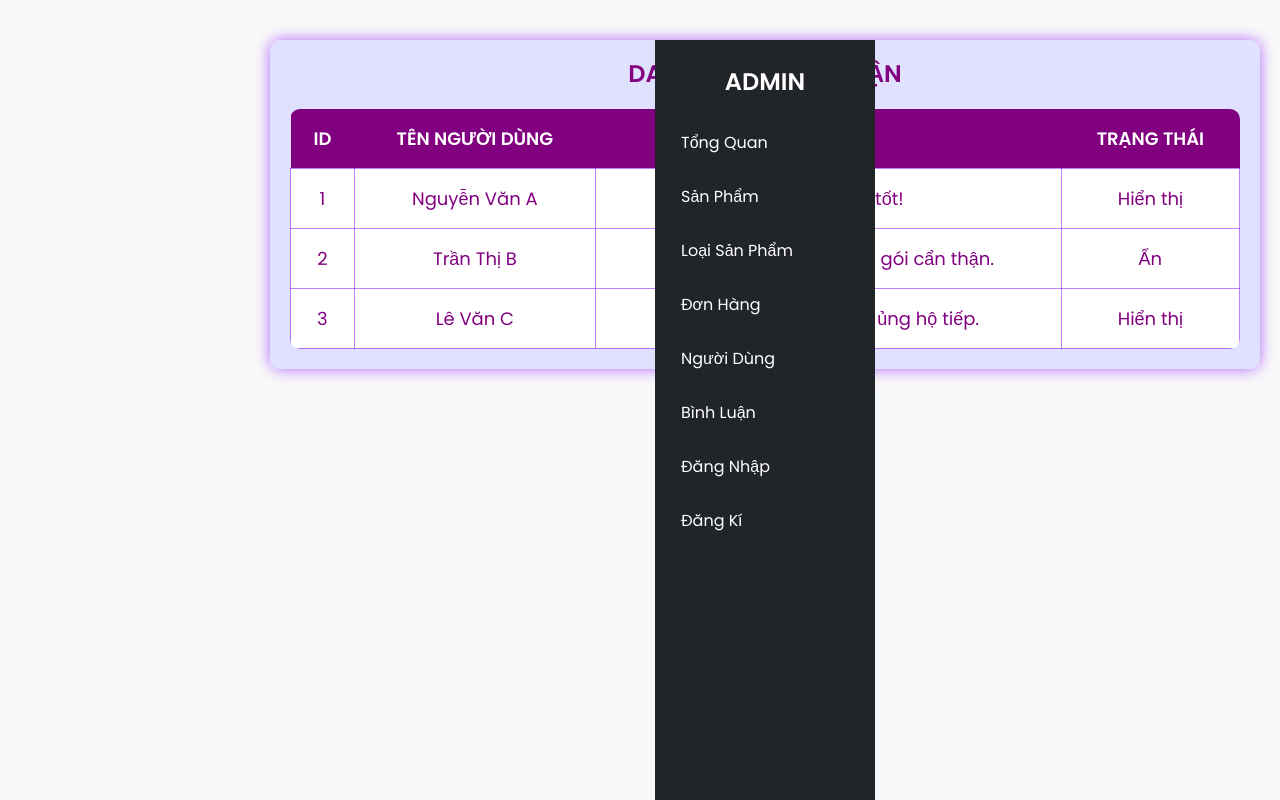
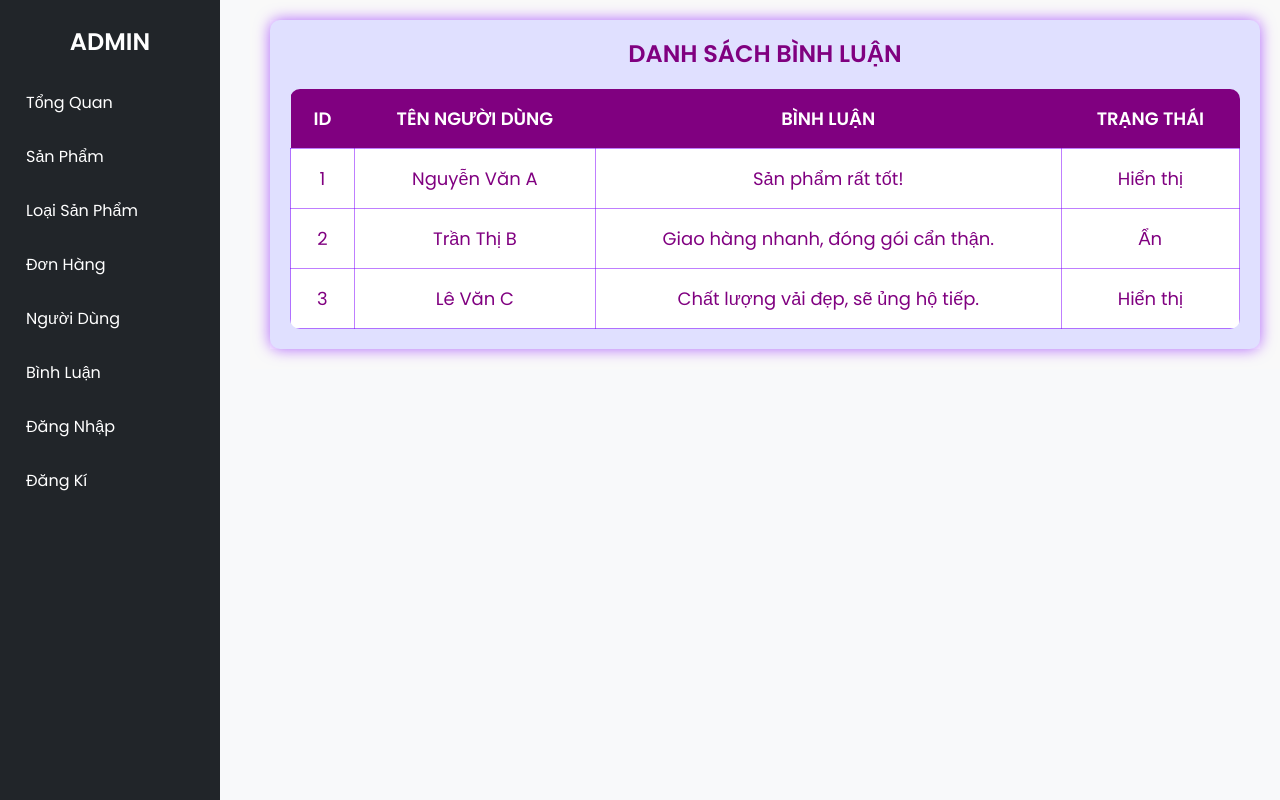
Before and after one commit to duyhuynh24/Asm-FE2-Shop_quan_ao, a React (Create React App) app: page /admin/comments in a window 1280 px wide. Built offline with nearby package versions, Linux system fonts and the light colour scheme.

Commit message:
Hoàn thiện part 2

```diff
--- a/src/view/pages/admin/category/category.jsx
+++ b/src/view/pages/admin/category/category.jsx
@@ -4,9 +4,11 @@
 
 const Category = () => {
     return (
+        <>
+
+            <HeaderAdmin />
             <div className="category-container">
                 <div className="content">
-                    <HeaderAdmin />
 
                     <div className="category-card">
                         <div className="category-header">
@@ -52,6 +54,8 @@
                     </div>
                 </div>
             </div>
+        </>
+
     );
 }
 
--- a/src/view/pages/admin/comment/comment.css
+++ b/src/view/pages/admin/comment/comment.css
@@ -18,7 +18,6 @@
     align-items: center;
     width: calc(100% - 250px); /* Đảm bảo nội dung không bị đè bởi sidebar */
     padding: 20px;
-    margin-top: 20px;
     background-color: #f9f9f9; /* Màu nền container là trắng sáng */
 }
 
--- a/src/view/pages/admin/comment/comment.jsx
+++ b/src/view/pages/admin/comment/comment.jsx
@@ -3,11 +3,9 @@ import "./comment.css";
 
 const Comment = () => {
     return (
+        <>
+        <HeaderAdmin />
             <div className="comment-container">
-            {/* Gọi Header chứa sidebar */}
-            <HeaderAdmin />
-
-            {/* Phần nội dung bình luận */}
                 <div className="comment-wrapper">
                     <div className="comment-box">
                         <h2 className="comment-title">DANH SÁCH BÌNH LUẬN</h2>
@@ -46,6 +44,8 @@ const Comment = () => {
                     </div>
                 </div>
             </div>
+        </>
+
     );
 };
 
```
Lines whose indentation alone changed are shown as unchanged.
